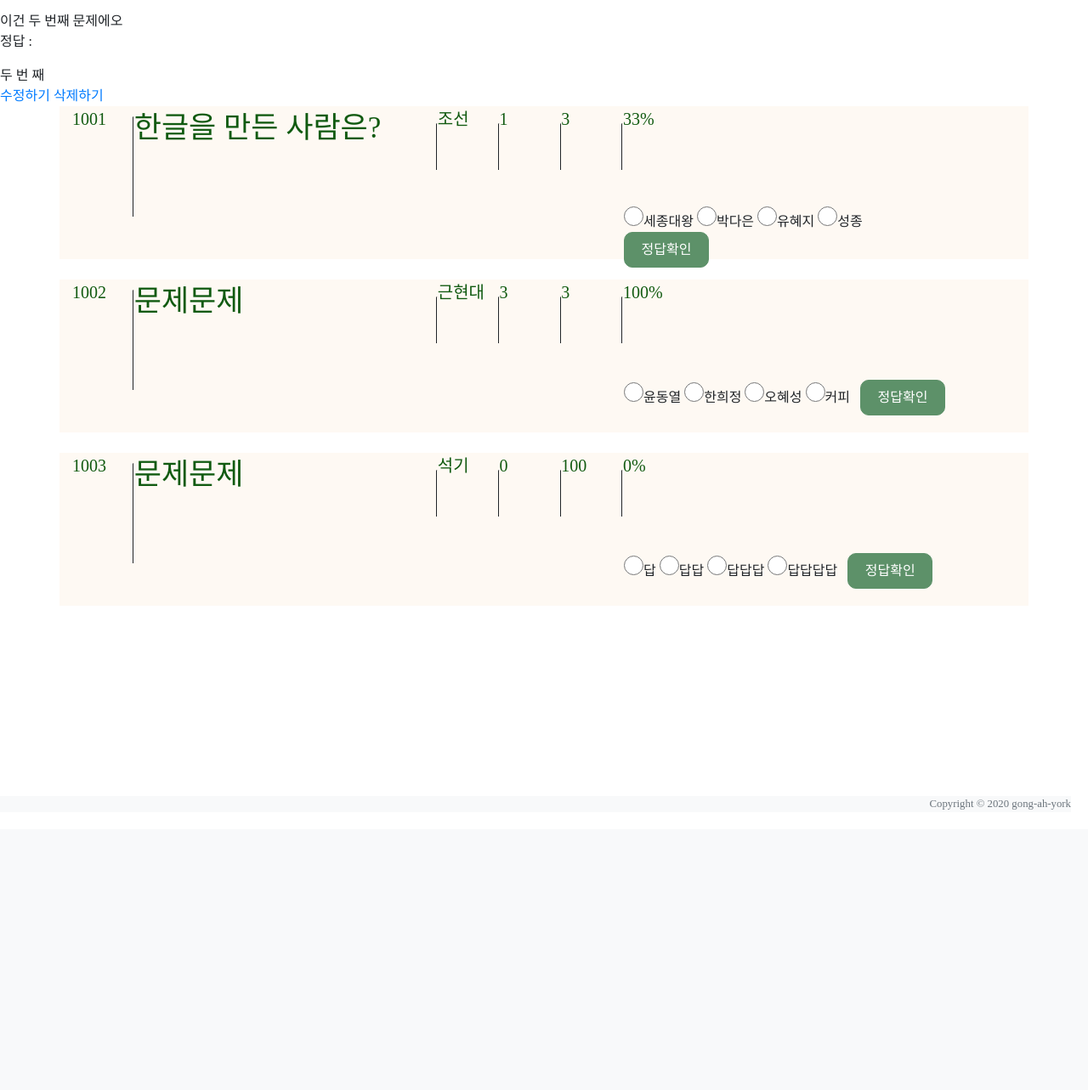
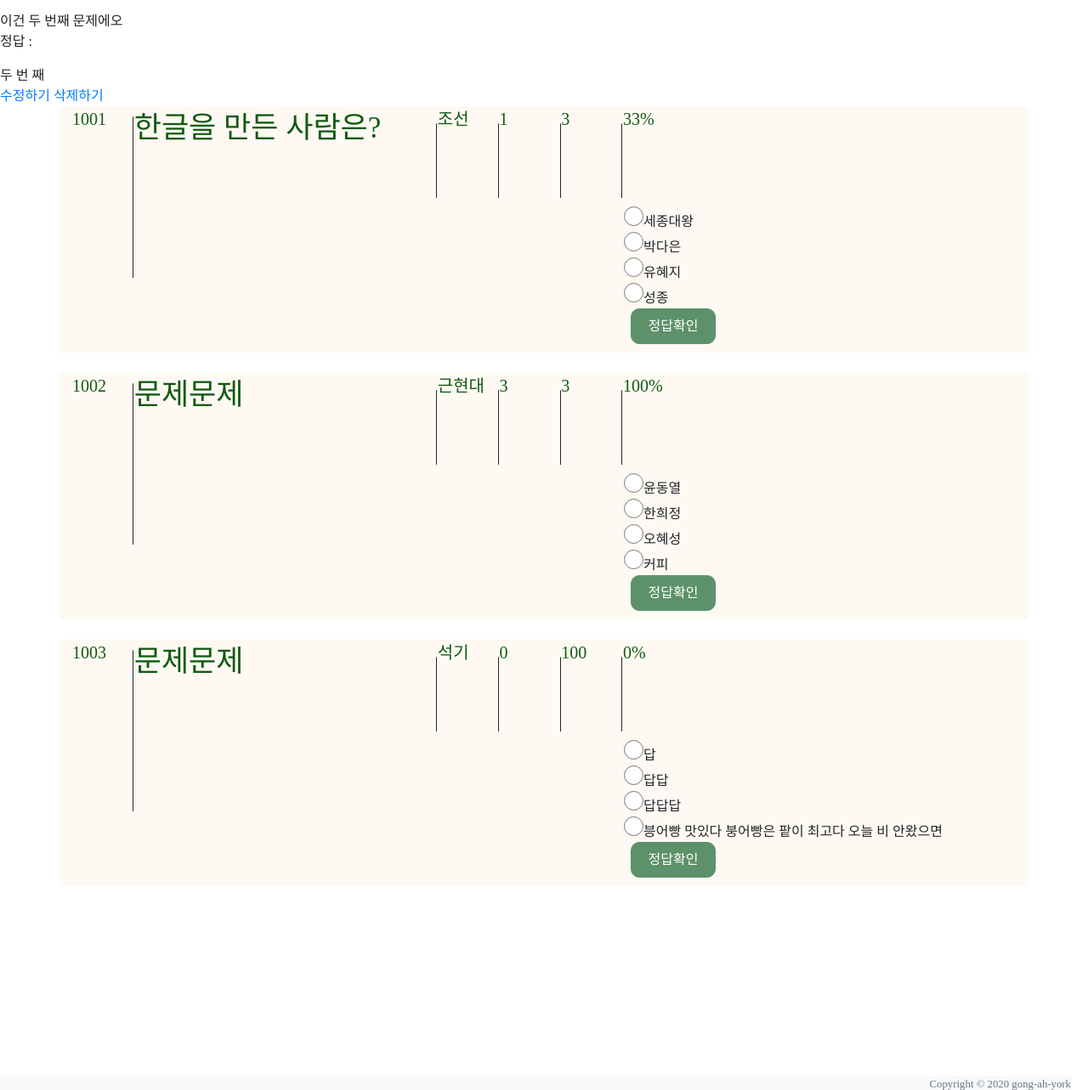
Before and after one commit to hyesungoh/dino_history, a Django app: page /problem/ in a window 1280 px wide. Shown: the part 509-1792 px from the top of the page at 85% size. Before the commit the page ends 1462 px from the top, so only its background shows below. Run offline with Django 3.2, Linux system fonts and the light colour scheme; data comes from the database, SQL or seed files in the repository; some libraries are stand-ins or nearby versions.

Commit message:
problem css

```diff
--- a/dino_history/user/templates/user/base.html
+++ b/dino_history/user/templates/user/base.html
@@ -69,7 +69,6 @@
 </nav>
 {% block header %}
 {% endblock %}
-
  <footer class="footer bg-light" style="margin-top:200px; margin-bottom: 20px; margin-right: 20px;">
 
   <p class="text-muted small mb-4 mb-lg-0" style="text-align: right"> Copyright &copy; 2020 gong-ah-york</p>
--- a/dino_history/user/templates/user/problem.html
+++ b/dino_history/user/templates/user/problem.html
@@ -30,7 +30,7 @@ margin: 20px auto;
     }
 
     .container {
-      height: 180px;
+      height: 290px;
       margin-bottom: 10px;
       background-color: #FEF9F3;
       margin: 0 auto;
@@ -147,10 +147,10 @@ flex-basis: 10%;
       <br><br>
       <span>
         <form name="form" method="get" action="">
-          <input type="radio" name="kingName" value="v1" style=" font-size:17px; width:23px;height:23px">세종대왕
-          <input type="radio" name="kingName" value="v2" style=" font-size:17px; width:23px;height:23px">박다은
-          <input type="radio" name="kingName" value="v3" style=" font-size:17px; width:23px;height:23px">유혜지
-          <input type="radio" name="kingName" value="v4" style=" font-size:17px; width:23px;height:23px">성종
+          <input type="radio" name="kingName" value="v1" style=" font-size:17px; width:23px;height:23px">세종대왕<br>
+          <input type="radio" name="kingName" value="v2" style=" font-size:17px; width:23px;height:23px">박다은<br>
+          <input type="radio" name="kingName" value="v3" style=" font-size:17px; width:23px;height:23px">유혜지<br>
+          <input type="radio" name="kingName" value="v4" style=" font-size:17px; width:23px;height:23px">성종<br>
           &nbsp;
           <input type="button" class="click-answer" value="정답확인" onclick="myFucntion()">
         </form>
@@ -174,10 +174,10 @@ flex-basis: 10%;
       <br><br>
       <span>
         <form name="form" method="get" action="">
-          <input type="radio" name="kingName" value="v1" style="font-size:17px; width:23px;height:23px;">윤동열
-          <input type="radio" name="kingName" value="v2" style="font-size:17px; width:23px;height:23px">한희정
-          <input type="radio" name="kingName" value="v3" style="font-size:17px; width:23px;height:23px">오혜성
-          <input type="radio" name="kingName" value="v4" style="font-size:17px; width:23px;height:23px">커피
+          <input type="radio" name="kingName" value="v1" style="font-size:17px; width:23px;height:23px;">윤동열<br>
+          <input type="radio" name="kingName" value="v2" style="font-size:17px; width:23px;height:23px">한희정<br>
+          <input type="radio" name="kingName" value="v3" style="font-size:17px; width:23px;height:23px">오혜성<br>
+          <input type="radio" name="kingName" value="v4" style="font-size:17px; width:23px;height:23px">커피<br>
           &nbsp;
           <input type="button" class="click-answer" value="정답확인" onclick="myFucntion()">
         </form>
@@ -201,10 +201,10 @@ flex-basis: 10%;
       <br><br>
       <span>
         <form name="form" method="get" action="">
-          <input type="radio" name="kingName" value="v1" style=" font-size:17px; width:23px;height:23px">답
-          <input type="radio" name="kingName" value="v2" style=" font-size:17px; width:23px;height:23px">답답
-          <input type="radio" name="kingName" value="v3" style=" font-size:17px; width:23px;height:23px">답답답
-          <input type="radio" name="kingName" value="v4" style=" font-size:17px; width:23px;height:23px">답답답답
+          <input type="radio" name="kingName" value="v1" style=" font-size:17px; width:23px;height:23px">답<br>
+          <input type="radio" name="kingName" value="v2" style=" font-size:17px; width:23px;height:23px">답답<br>
+          <input type="radio" name="kingName" value="v3" style=" font-size:17px; width:23px;height:23px">답답답<br>
+          <input type="radio" name="kingName" value="v4" style=" font-size:17px; width:23px;height:23px">븡어빵 맛있다 붕어빵은 팥이 최고다 오늘 비 안왔으면<br>
           &nbsp;
           <input type="button" class="click-answer" value="정답확인" onclick="myFucntion()">
         </form>
```
Also changed, not shown: dino_history/user/templates/user/login.html (+126 -4 lines).
